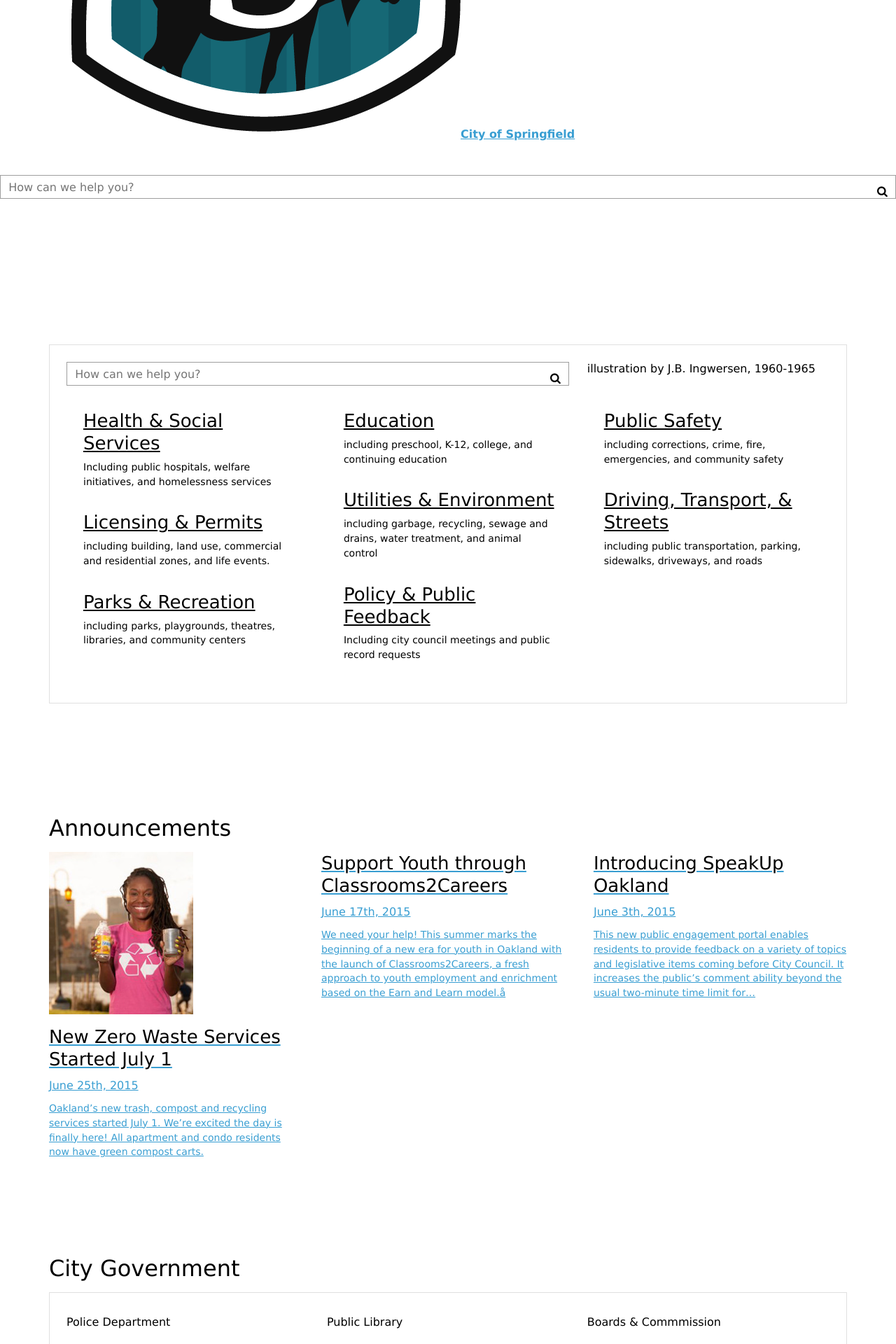
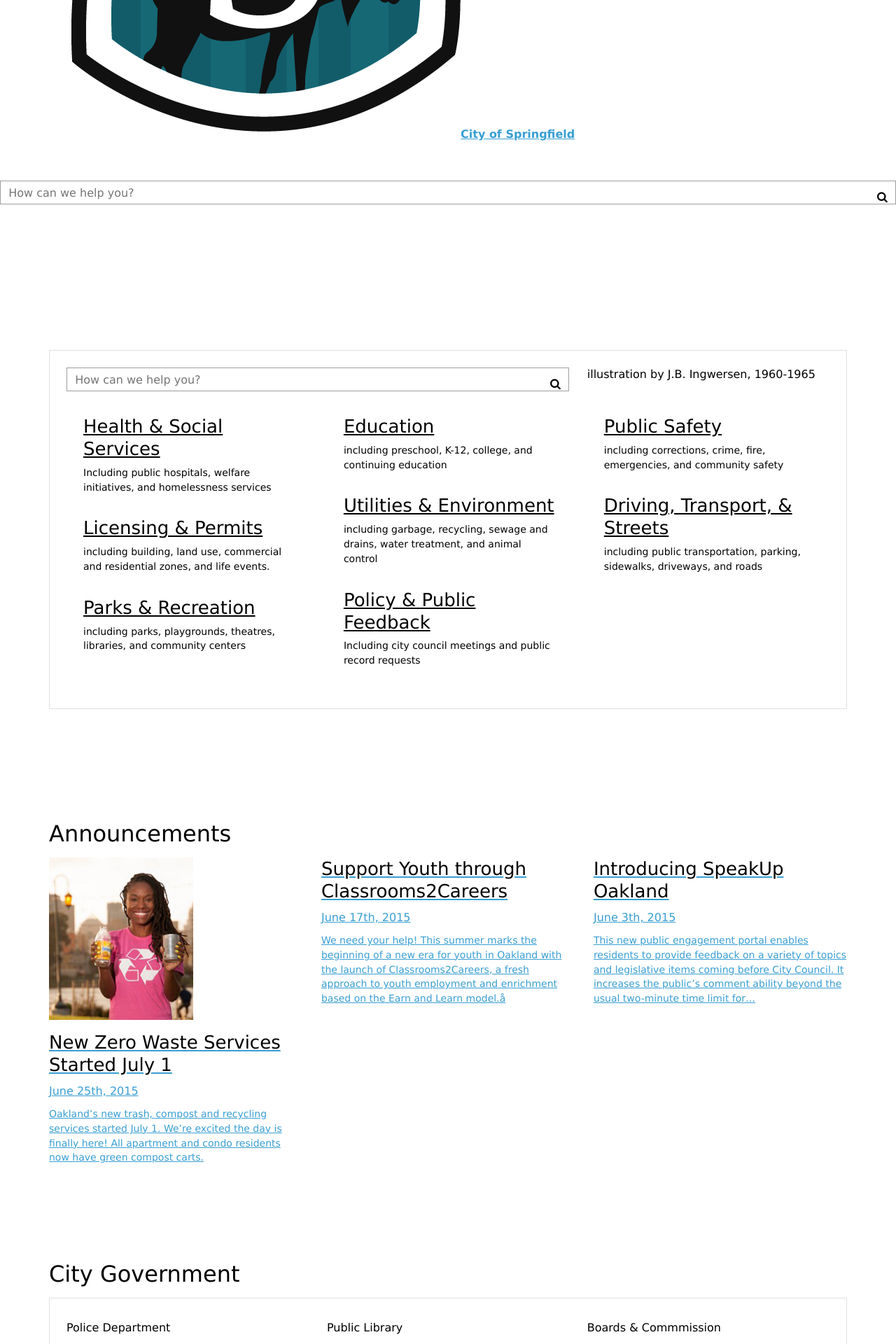
Before and after one commit to codeforamerica/style-guide, a Jekyll site: the page built from _templates/home-chime.html, in a window 1280 px wide. Shown: the part 471-2391 px from the top of the page at 70% size. Built offline with Jekyll 4.4.1, drawn with Linux system fonts in a browser that asks for light colours; nearby versions of some CDN libraries; some web fonts are replaced.

Commit message:
Add top-margin to global-header-search
This lines up the search with the button menu items.

```diff
--- a/_sass/organisms/_global-header.scss
+++ b/_sass/organisms/_global-header.scss
@@ -109,6 +109,10 @@
 
 // }
 
+.global-header-search {
+  margin-top: 0.5em;
+}
+
 // For use on reverse backgrounds
 .reverse-global-header {
   .global-header-menu .menu-item {
```
